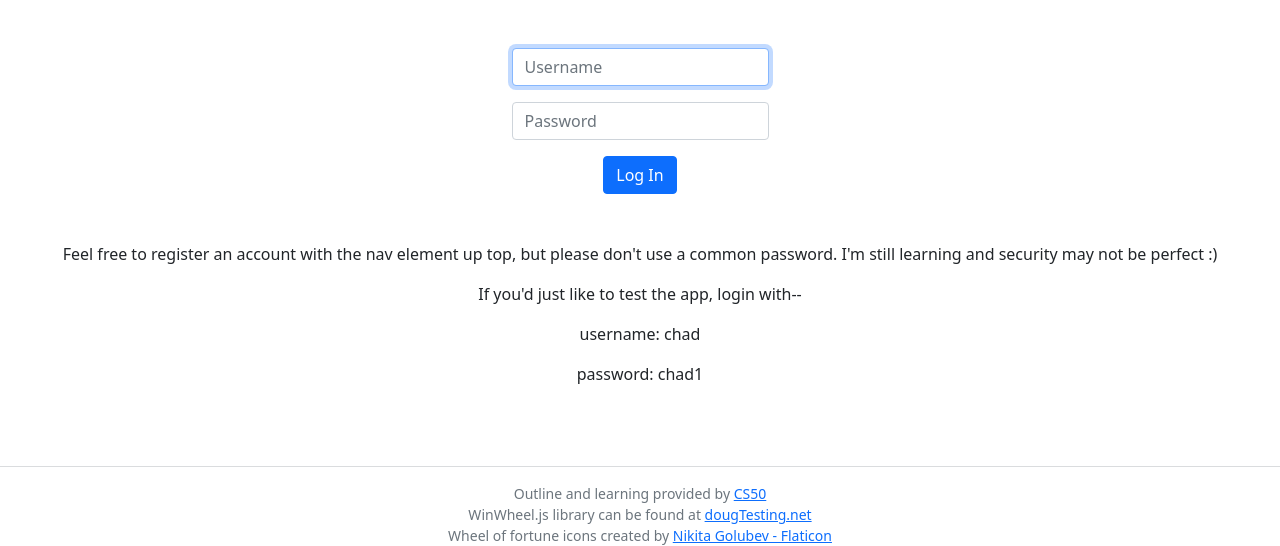
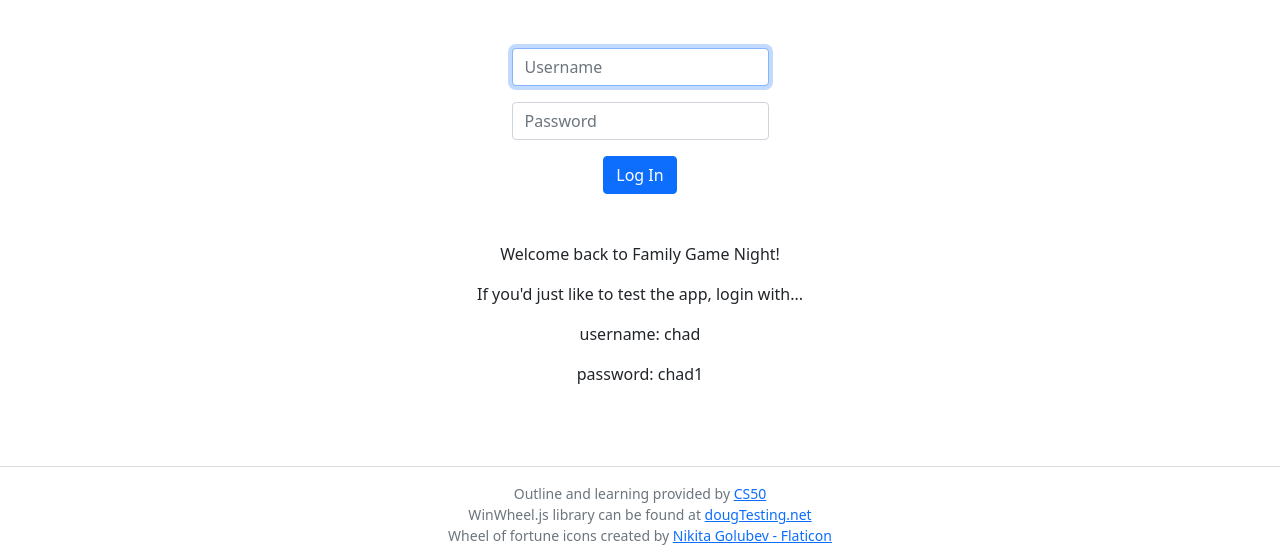
Before and after one commit to chadjcampbell/familyGameNight, a Flask app: page /login in a window 1280 px wide. Shown: the part 76-622 px from the top of the page. Run offline with Flask 3, Linux system fonts and the light colour scheme; some libraries are stand-ins or nearby versions.

Commit message:
update login page

```diff
--- a/templates/login.html
+++ b/templates/login.html
@@ -16,8 +16,8 @@
     </form>
     <br>
     <br>
-    <p> Feel free to register an account with the nav element up top, but please don't use a common password. I'm still learning and security may not be perfect :) </p>
-    <p> If you'd just like to test the app, login with-- </p>
+    <p> Welcome back to Family Game Night!</p>
+    <p> If you'd just like to test the app, login with... </p>
     <p> username: chad </p>
     <p> password: chad1 <p>
 {% endblock %}
```
